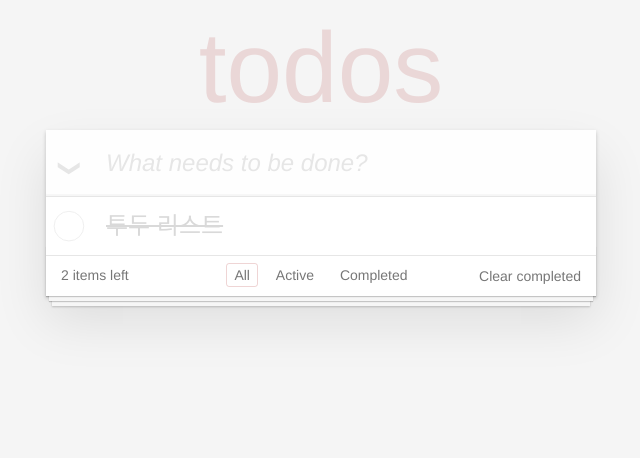
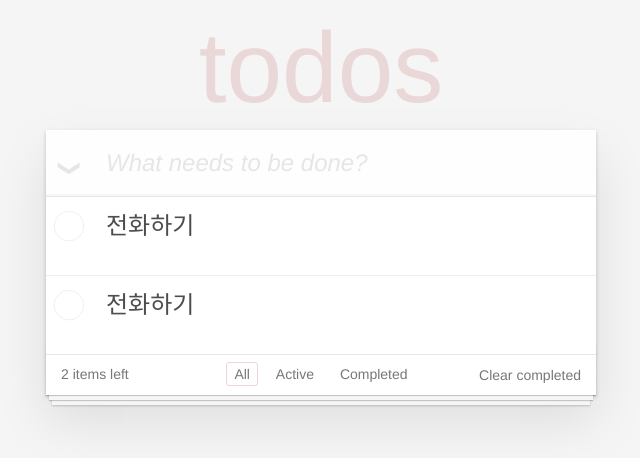
Before and after one commit to CallMeYul/realworld-react-redux, a React app: page / in a window 1280 px wide. Shown: the top 458 px of the page, without its empty margins (319-959 px from the left). Built offline with nearby package versions, Linux system fonts and the light colour scheme.

Commit message:
resolve 수정 / TodoItem 컴포넌트 분리

```diff
--- a/src/Main.jsx
+++ b/src/Main.jsx
@@ -1,4 +1,17 @@
 import React from 'react';
+
+function TodoItem(){
+  return(
+    <li className="complted">
+      <div className="view">
+        <input type="checkbox" checked={false} className="toggle" />
+        <label>전화하기</label>
+        <button className="desrtoy"></button>
+      </div>
+      <input className="edit" value="전화하기" />
+    </li>
+  )
+}
 
 export default function Main(){
   return (
@@ -6,14 +19,8 @@ export default function Main(){
       <input id="toggle-all" className="toggle-all" type="checkbox" checked={false} />
       <label htmlFor="toggle-all"></label>
       <ul className="todo-list">
-        <li className="completed">
-          <div className="view">
-            <input className="toggle" type="checkbox" checked={false} />
-            <label>투두 리스트</label>
-            <button className="destroy"></button>
-          </div>
-          <input className="edit" value="투두 리스트" />
-        </li>
+        <TodoItem />
+        <TodoItem />
       </ul>
     </section>
   )
--- a/webpack.config.js
+++ b/webpack.config.js
@@ -2,11 +2,11 @@ const path = require("path");
 const HtmlWebPackPlugin = require("html-webpack-plugin");
 
 module.exports = {
-  resolve: {
-    extensions:['.js','.jsx']
-  },
   entry: './src/index.jsx',
   mode: 'development',
+  resolve: {
+    extensions: ['', '.js', '.jsx', '.ts', '.tsx'],
+  },
   module: {
     rules: [
       {
```
